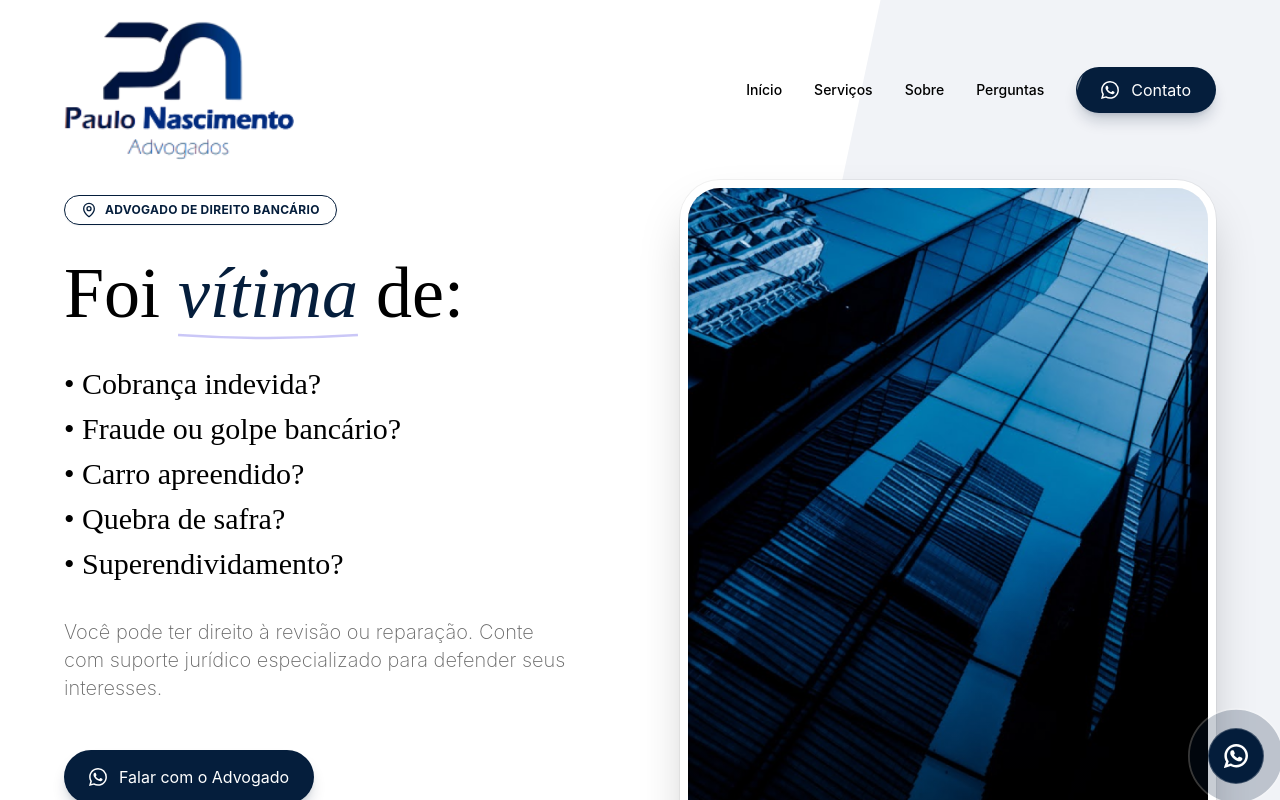
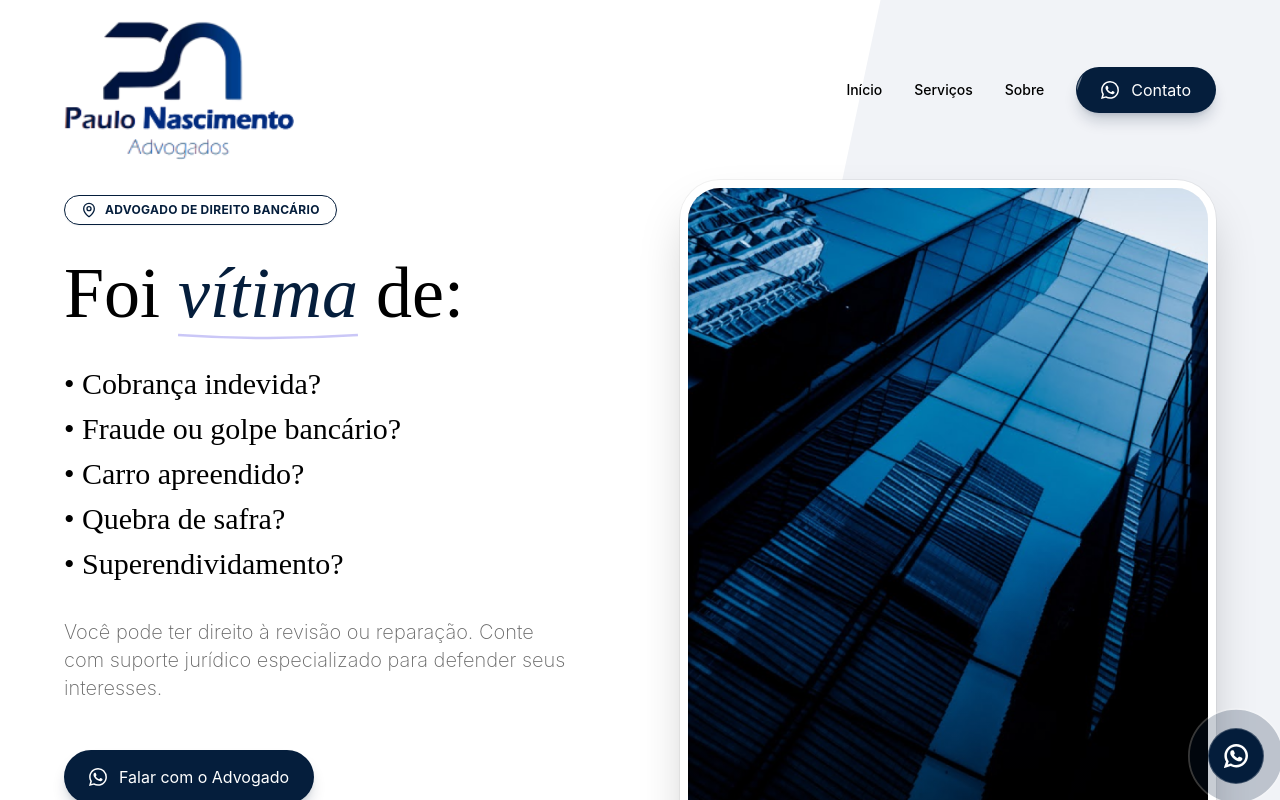
Before and after one commit to Paper-Street-Softwares/LPA-Paulo-Nascimento-Advogados, a React (Vite) app: page /#home in a window 1280 px wide. Shown: the top 800 px of the page. Built offline with nearby package versions, Linux system fonts and the light colour scheme.

Commit message:
fix: Remove ancora

```diff
--- a/src/content/content.jsx
+++ b/src/content/content.jsx
@@ -102,12 +102,12 @@ const content = {
         'Início',
         'Serviços',
         'Sobre',
-        'Perguntas',
+        // 'Perguntas',
         // 'Blog',
         // 'Perguntas',
         // 'Mapa',
       ],
-      menuId: ['home', 'feature', 'about', 'faq'],
+      menuId: ['home', 'feature', 'about'],
       ariaLabel: 'Botão de Contato',
       ctaButtonText: 'Contato',
       ctaButtonTextResponsive: 'Contato',
```
